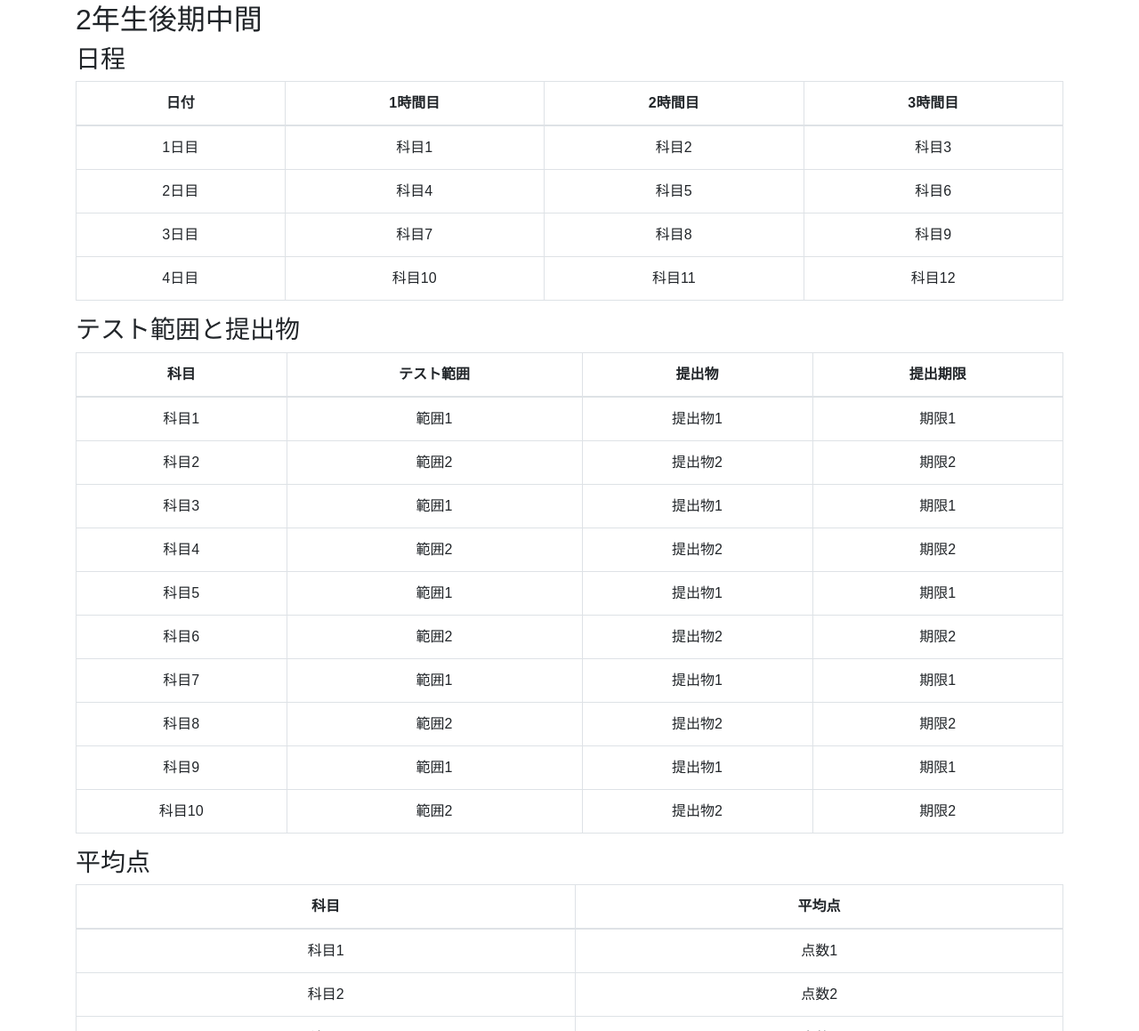
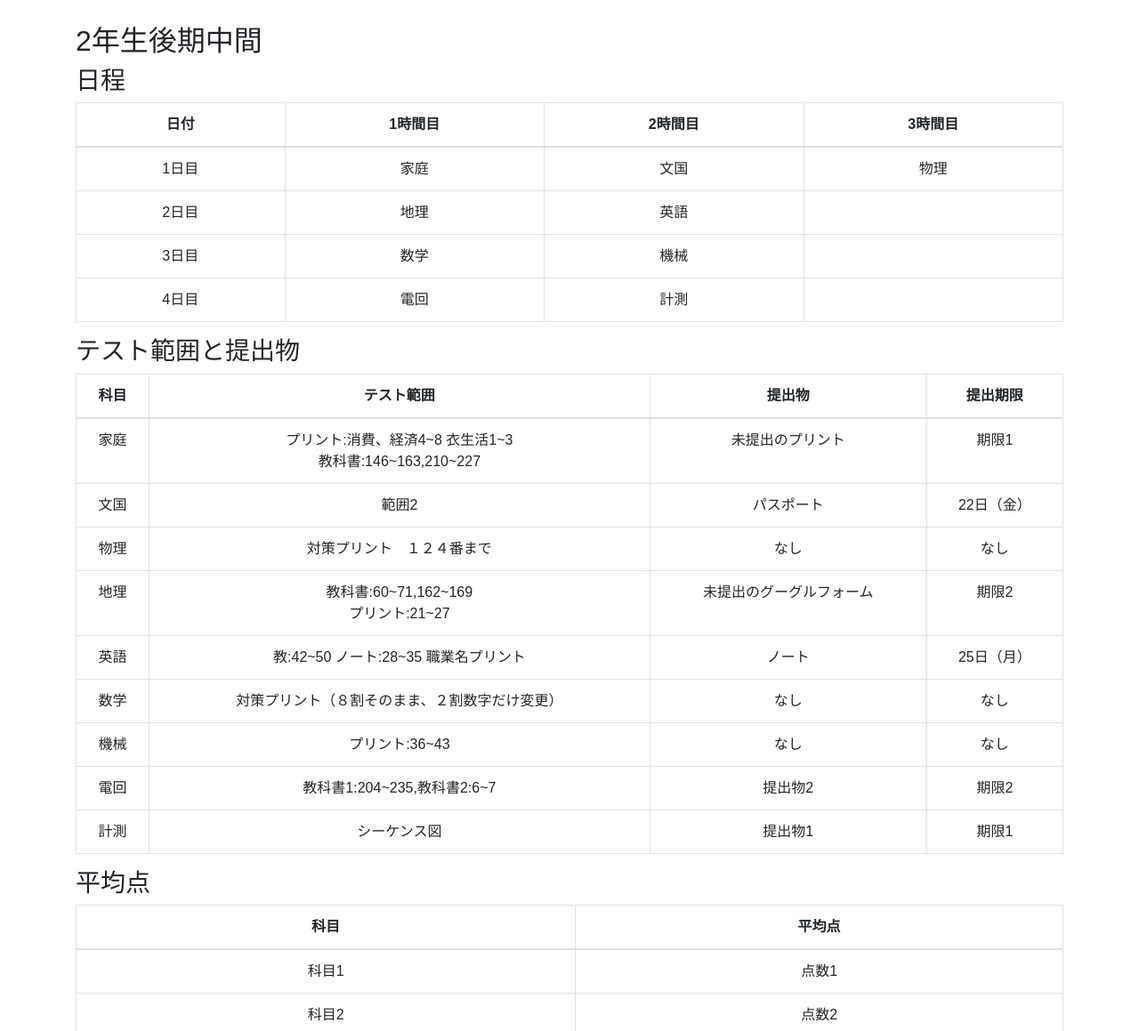
Before and after one commit to KIM819/testinfo, a plain HTML site: page index.html in a window 1280 px wide. Shown: the part 2085-3244 px from the top of the page at 89% size. Drawn offline with nearby package versions, Linux system fonts and the light colour scheme; a script that the page names is missing.

Commit message:
Update index.html

```diff
--- a/index.html
+++ b/index.html
@@ -202,8 +202,8 @@
                 </tbody>
             </table>
         </div>
-    </section>
- <section id="2uc" class="test-section">
+      </section>
+ <section id="2uc" class="list-group">
         <div class="container my-4">
             <h2>2年生後期中間</h2>
             <!-- 日程表 -->
@@ -220,27 +220,27 @@
                 <tbody>
                     <tr>
                         <td>1日目</td>
-                        <td>科目1</td>
-                        <td>科目2</td>
-                        <td>科目3</td>
+                        <td>家庭</td>
+                        <td>文国</td>
+                        <td>物理</td>
                     </tr>
                     <tr>
                         <td>2日目</td>
-                        <td>科目4</td>
-                        <td>科目5</td>
-                        <td>科目6</td>
+                        <td>地理</td>
+                        <td>英語</td>
+                        <td></td>
                     </tr>
                     <tr>
                         <td>3日目</td>
-                        <td>科目7</td>
-                        <td>科目8</td>
-                        <td>科目9</td>
+                        <td>数学</td>
+                        <td>機械</td>
+                        <td></td>
                     </tr>
                     <tr>
                         <td>4日目</td>
-                        <td>科目10</td>
-                        <td>科目11</td>
-                        <td>科目12</td>
+                        <td>電回</td>
+                        <td>計測</td>
+                        <td></td>
                     </tr>
                 </tbody>
             </table>
@@ -258,65 +258,60 @@
                 </thead>
                 <tbody>
                     <tr>
-                        <td>科目1</td>
-                        <td>範囲1</td>
-                        <td>提出物1</td>
+                        <td>家庭</td>
+                        <td>プリント:消費、経済4~8 衣生活1~3<br>教科書:146~163,210~227</td>
+                        <td>未提出のプリント</td>
                         <td>期限1</td>
                     </tr>
                     <tr>
-                        <td>科目2</td>
+                        <td>文国</td>
                         <td>範囲2</td>
+                        <td>パスポート</td>
+                        <td>22日（金）</td>
+                    </tr>
+                    <tr>
+                        <td>物理</td>
+                        <td>対策プリント　１２４番まで</td>
+                        <td>なし</td>
+                        <td>なし</td>
+                    </tr>
+                    <tr>
+                        <td>地理</td>
+                        <td>教科書:60~71,162~169<br>プリント:21~27</td>
+                        <td>未提出のグーグルフォーム</td>
+                        <td>期限2</td>
+                    </tr>
+                    <tr>
+                        <td>英語</td>
+                        <td>教:42~50 ノート:28~35 職業名プリント</td>
+                        <td>ノート</td>
+                        <td>25日（月）</td>
+                    </tr>
+                    <tr>
+                        <td>数学</td>
+                        <td>対策プリント（８割そのまま、２割数字だけ変更）</td>
+                        <td>なし</td>
+                        <td>なし</td>
+                    </tr>
+                    <tr>
+                        <td>機械</td>
+                        <td>プリント:36~43</td>
+                        <td>なし</td>
+                        <td>なし</td>
+                    </tr>
+                    <tr>
+                        <td>電回</td>
+                        <td>教科書1:204~235,教科書2:6~7</td>
                         <td>提出物2</td>
                         <td>期限2</td>
                     </tr>
                     <tr>
-                        <td>科目3</td>
-                        <td>範囲1</td>
+                        <td>計測</td>
+                        <td>シーケンス図</td>
                         <td>提出物1</td>
                         <td>期限1</td>
                     </tr>
-                    <tr>
-                        <td>科目4</td>
-                        <td>範囲2</td>
-                        <td>提出物2</td>
-                        <td>期限2</td>
-                    </tr>
-                    <tr>
-                        <td>科目5</td>
-                        <td>範囲1</td>
-                        <td>提出物1</td>
-                        <td>期限1</td>
-                    </tr>
-                    <tr>
-                        <td>科目6</td>
-                        <td>範囲2</td>
-                        <td>提出物2</td>
-                        <td>期限2</td>
-                    </tr>
-                    <tr>
-                        <td>科目7</td>
-                        <td>範囲1</td>
-                        <td>提出物1</td>
-                        <td>期限1</td>
-                    </tr>
-                    <tr>
-                        <td>科目8</td>
-                        <td>範囲2</td>
-                        <td>提出物2</td>
-                        <td>期限2</td>
-                    </tr>
-                    <tr>
-                        <td>科目9</td>
-                        <td>範囲1</td>
-                        <td>提出物1</td>
-                        <td>期限1</td>
-                    </tr>
-                    <tr>
-                        <td>科目10</td>
-                        <td>範囲2</td>
-                        <td>提出物2</td>
-                        <td>期限2</td>
-                    </tr>
+
 
                     <!-- 他の科目も同様に記入 -->
                 </tbody>
```
